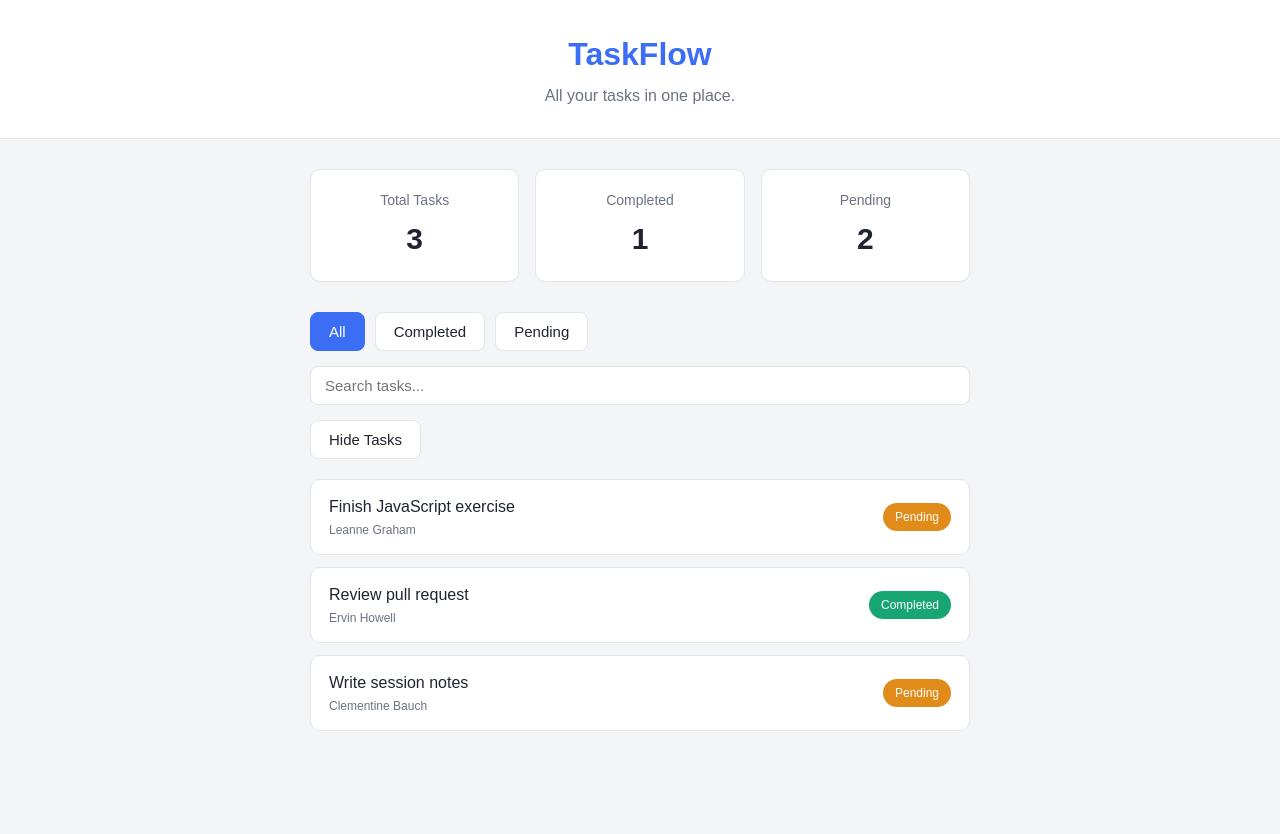
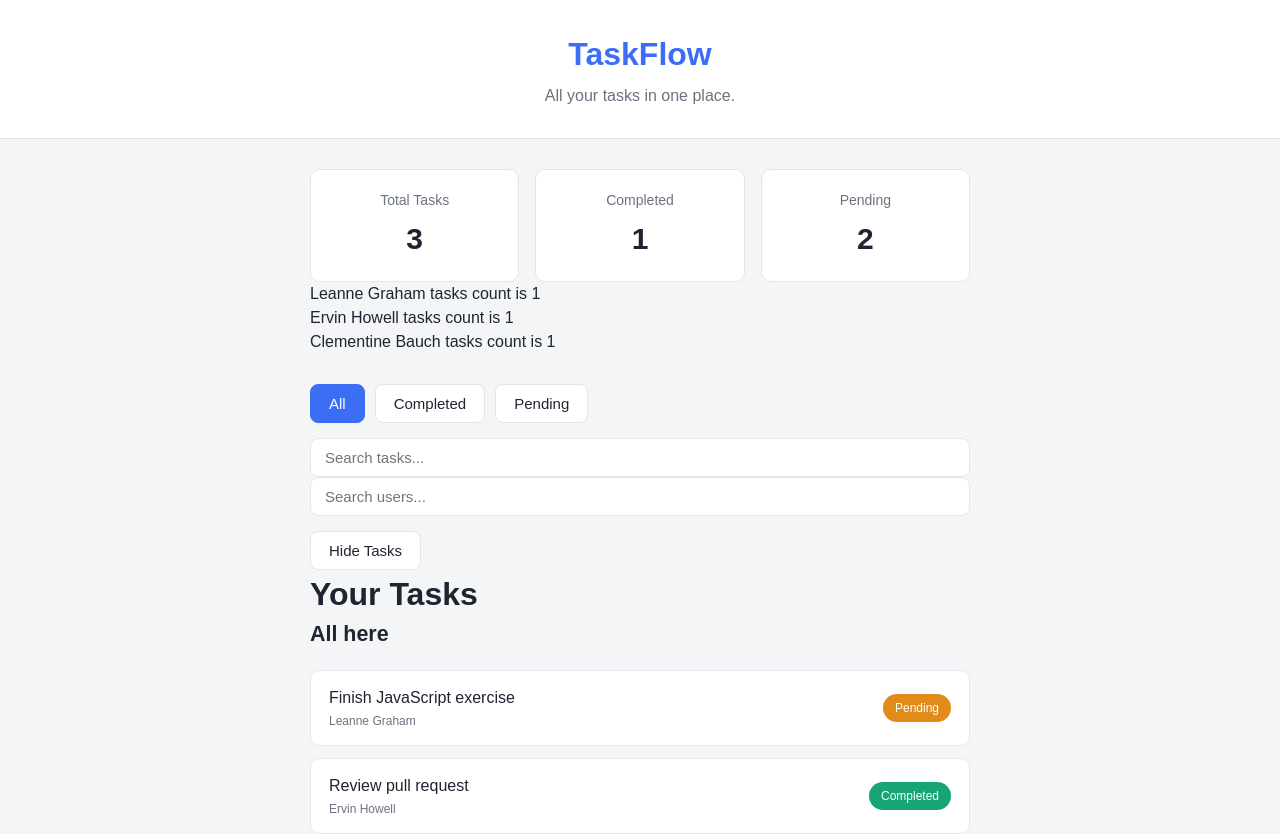
Before and after one commit to b4f-cohort8-salamiyah/b4f-cohort8-salamiyah-react-2026, a React (Vite) app: page / in a window 1280 px wide. Shown: the top 834 px of the page. Before the commit the page ends 800 px from the top, so only its background shows below. Built offline with nearby package versions, Linux system fonts and the light colour scheme.

Commit message:
completed most of the homework

```diff
--- a/src/App.tsx
+++ b/src/App.tsx
@@ -1,20 +1,29 @@
 import Header from "./components/Header";
 import StatCard from "./components/StatCard";
 import TaskItem from "./components/TaskItem";
+import SectionTitle from "./components/SectionTitle";
+import PersonSummary from "./components/PersonSummary";
 import { ChangeEvent, useState } from "react";
 
 export default function App() {
   // let currentFilter = "all";
+  let greeting = "";
   const [currentFilter, setCurrentFilter] = useState("all");
   const [searchText, setSearchText] = useState("");
   const [showTasks, setShowedTasks] = useState(true);
-
+  const [searchUser, setSearchUser] = useState("");
+  if (searchUser === "") greeting = "";
+  else if (searchUser === "Yazan") greeting = "Welcome back, Admin";
+  else greeting = `Hello ${searchUser}`;
   function handleShowedTasks() {
     setShowedTasks(!showTasks);
   }
 
   function handleSearchText(event: ChangeEvent<HTMLInputElement>) {
     setSearchText(event.target.value);
+  }
+  function handleSearchUser(event: ChangeEvent<HTMLInputElement>) {
+    setSearchUser(event.target.value);
   }
 
   function handleShowAll() {
@@ -37,6 +46,9 @@ export default function App() {
           <StatCard label="Completed" value={1} />
           <StatCard label="Pending" value={2} />
         </section>
+        <PersonSummary name="Leanne Graham" taskCount={1} />
+        <PersonSummary name="Ervin Howell" taskCount={1} />
+        <PersonSummary name="Clementine Bauch" taskCount={1} />
 
         <section className="filters">
           <button
@@ -67,12 +79,21 @@ export default function App() {
             value={searchText}
             onChange={handleSearchText}
           />
+          {searchText ? <p>Searching For: {searchText}</p> : null}
+          <input
+            type="text"
+            className="search-input"
+            placeholder="Search users..."
+            value={searchUser}
+            onChange={handleSearchUser}
+          />
+          {searchUser ? <p>{greeting}</p> : null}
         </section>
 
         <button className="toggle-tasks-button" onClick={handleShowedTasks}>
           {showTasks ? "Hide Tasks" : "Show Tasks"}
         </button>
-
+        <SectionTitle title="Your Tasks" subtitle="All here" />
         {showTasks ? (
           <ul className="task-list">
             <TaskItem
--- /dev/null
+++ b/src/components/PersonSummary.tsx
@@ -0,0 +1,12 @@
+interface personSummaryData {
+  name: string;
+  taskCount: number;
+}
+
+export default function PersonSummary(prop: personSummaryData) {
+  return (
+    <p>
+      {prop.name} tasks count is {prop.taskCount}
+    </p>
+  );
+}
--- /dev/null
+++ b/src/components/SectionTitle.tsx
@@ -0,0 +1,15 @@
+interface sectionTitleString {
+  title: string;
+  subtitle: string;
+}
+
+function SectionTitle(prop: sectionTitleString) {
+  return (
+    <h1 className="section-title">
+      {prop.title}
+      <h6 className="section-subtitle">{prop.subtitle}</h6>
+    </h1>
+  );
+}
+
+export default SectionTitle;
```
